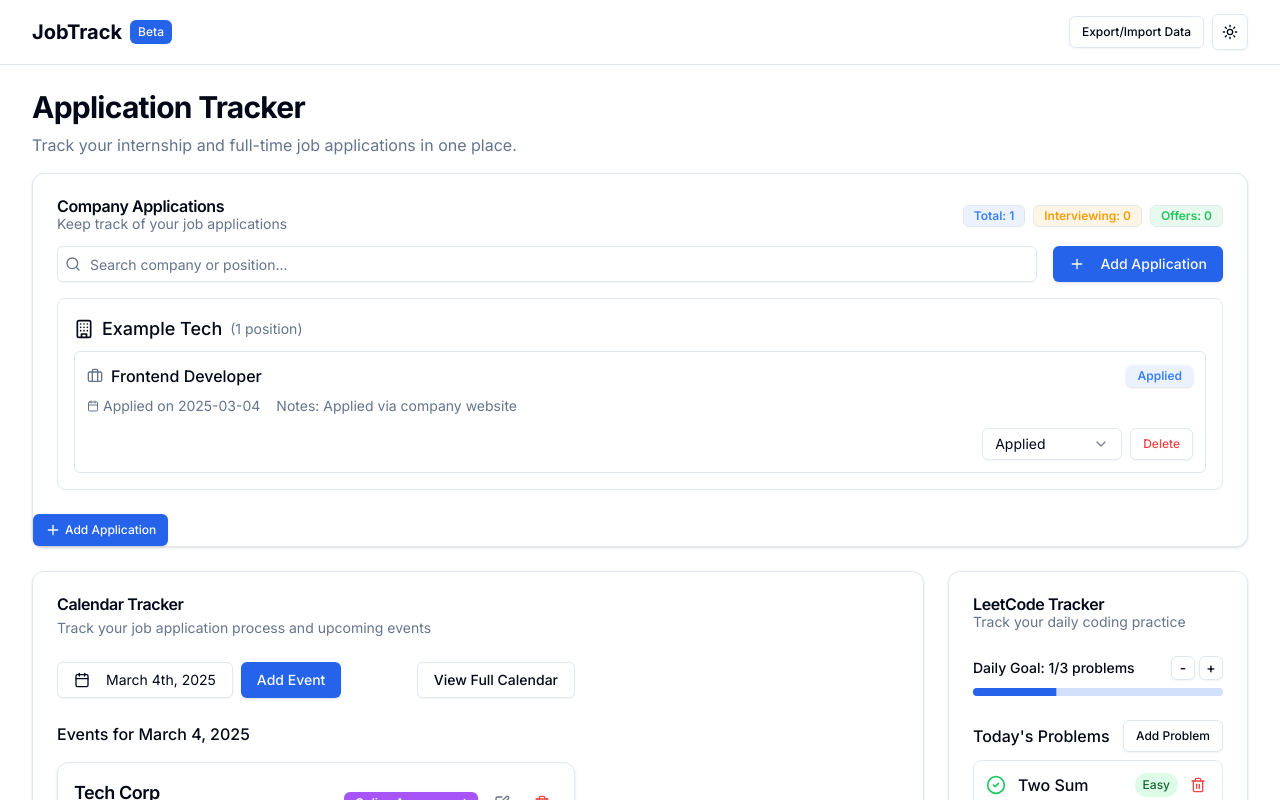
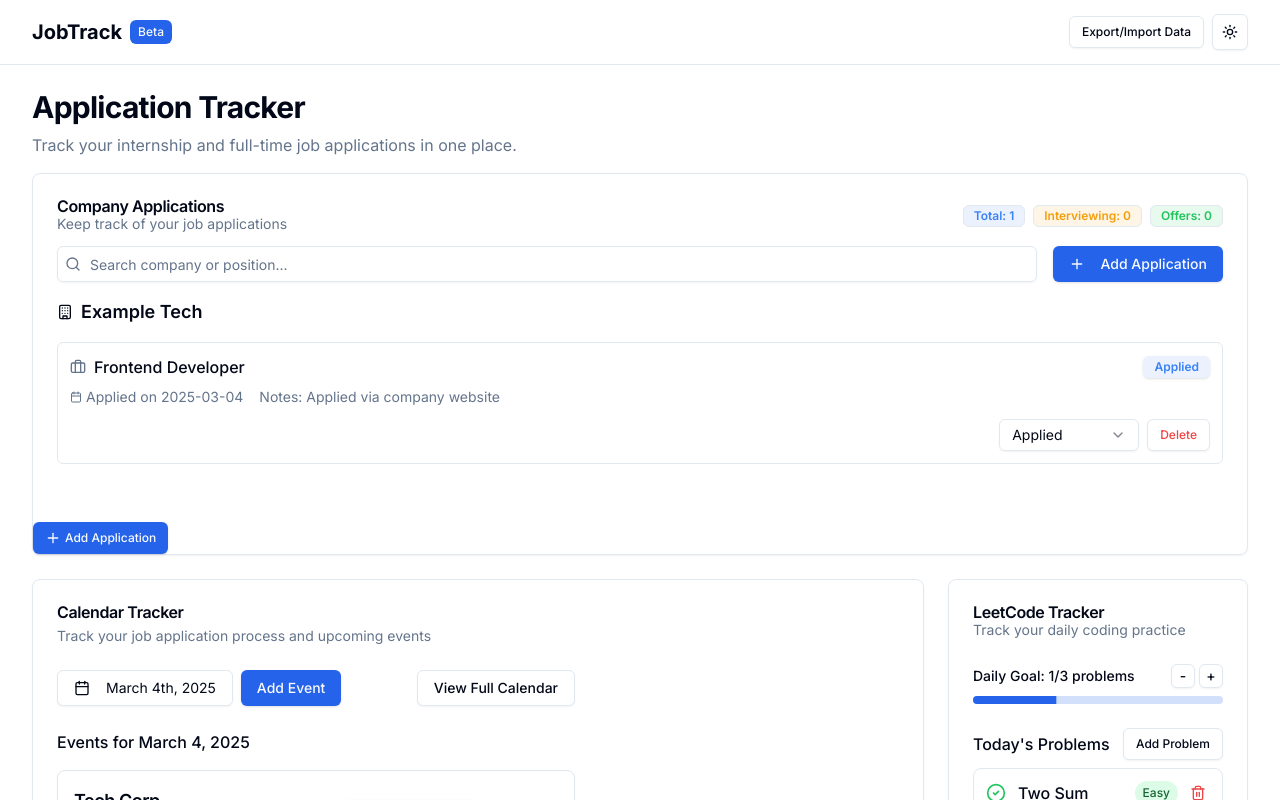
Before and after one commit to Aldo-Zhang/application_tracker, a Next.js app: page / in a window 1280 px wide. Shown: the top 800 px of the page. Built offline with nearby package versions, Linux system fonts and the light colour scheme.

Commit message:
smoother experience

```diff
--- a/app/globals.css
+++ b/app/globals.css
@@ -74,3 +74,12 @@
     @apply bg-background text-foreground;
   }
 }
+
+html {
+  scroll-behavior: smooth;
+}
+
+body {
+  overflow-x: hidden;
+  -webkit-overflow-scrolling: touch; /* 针对iOS设备优化滚动 */
+}
--- a/app/page.tsx
+++ b/app/page.tsx
@@ -24,7 +24,13 @@ export default function Home() {
             </div>
           </div>
         </header>
-        <main className="container py-6 flex-grow">
+        <main
+          className="container py-6 flex-grow"
+          style={{
+            containIntrinsicSize: '0 500px',
+            contentVisibility: 'auto',
+          }}
+        >
           <section className="mb-8 space-y-4">
             <div className="space-y-2">
               <h2 className="text-3xl font-bold tracking-tight">Application Tracker</h2>
--- a/components/calendar-tracker.tsx
+++ b/components/calendar-tracker.tsx
@@ -4,6 +4,7 @@ import { useState, useEffect } from "react"
 import { format, startOfMonth, endOfMonth, eachDayOfInterval } from "date-fns"
 import { CalendarIcon, ChevronLeft, ChevronRight, Edit, Trash2 } from "lucide-react"
 import { DayPicker } from "react-day-picker"
+import { useDebounce } from "use-debounce"
 
 import { cn } from "@/lib/utils"
 import { Button } from "@/components/ui/button"
@@ -83,6 +84,8 @@ export function CalendarTracker() {
   const [newActionItem, setNewActionItem] = useState("")
   const [isFullCalendarOpen, setIsFullCalendarOpen] = useState(false)
   const [calendarMonth, setCalendarMonth] = useState(new Date())
+  const [searchTerm, setSearchTerm] = useState("")
+  const [debouncedSearchTerm] = useDebounce(searchTerm, 300)
 
   // 客户端加载后获取本地存储的数据
   useEffect(() => {
@@ -357,6 +360,11 @@ export function CalendarTracker() {
       </div>
     )
   }
+
+  // 当 debouncedSearchTerm 变化时执行搜索
+  useEffect(() => {
+    // 执行搜索逻辑
+  }, [debouncedSearchTerm])
 
   return (
     <Card className="col-span-1">
--- a/components/company-tracker.tsx
+++ b/components/company-tracker.tsx
@@ -1,8 +1,9 @@
 "use client"
 
-import { useState, useEffect } from "react"
+import { useState, useEffect, useRef } from "react"
 import { format } from "date-fns"
 import { Plus, Search, Building, CalendarIcon, Briefcase } from "lucide-react"
+import { useVirtualizer } from '@tanstack/react-virtual'
 
 import { Card, CardContent, CardDescription, CardHeader, CardTitle } from "@/components/ui/card"
 import { Button } from "@/components/ui/button"
@@ -158,6 +159,20 @@ export function CompanyTracker() {
   const interviewCount = applications.filter(app => app.status === "Interviewing").length
   const offerCount = applications.filter(app => app.status === "Offer Received" || app.status === "Accepted").length
 
+  // Filter companies based on search term
+  const filteredCompanies = Object.entries(groupedByCompany)
+    .filter(([company]) => company.toLowerCase().includes(searchTerm.toLowerCase()))
+    .map(([company, apps]) => ({ company, apps }))
+
+  // Add virtual list logic
+  const parentRef = useRef<HTMLDivElement>(null)
+  const rowVirtualizer = useVirtualizer({
+    count: filteredCompanies.length,
+    getScrollElement: () => parentRef.current,
+    estimateSize: () => 200, // Estimate company group height
+    overscan: 5 // Pre-render extra items
+  })
+
   return (
     <Card>
       <CardHeader className="pb-3">
@@ -198,7 +213,7 @@ export function CompanyTracker() {
           </Button>
         </div>
 
-        {Object.keys(groupedByCompany).length === 0 ? (
+        {filteredCompanies.length === 0 ? (
           <div className="rounded-lg border border-dashed p-6 text-center">
             <Building className="mx-auto h-8 w-8 text-muted-foreground" />
             <p className="mt-2 text-sm text-muted-foreground">
@@ -206,18 +221,38 @@ export function CompanyTracker() {
             </p>
           </div>
         ) : (
-          <div className="space-y-6">
-            {Object.entries(groupedByCompany).map(([company, apps]) => (
-              <div key={company} className="rounded-lg border p-4">
-                <div className="mb-2 flex items-center">
-                  <Building className="mr-2 h-5 w-5" />
-                  <h3 className="text-lg font-medium">{company}</h3>
-                  <span className="ml-2 text-sm text-muted-foreground">
-                    ({apps.length} {apps.length === 1 ? 'position' : 'positions'})
-                  </span>
-                </div>
-                <div className="space-y-3">
-                  {apps.map((app) => (
+          <div
+            ref={parentRef}
+            className="max-h-[600px] overflow-auto"
+            style={{
+              WebkitOverflowScrolling: 'touch' // iOS smooth scrolling
+            }}
+          >
+            <div
+              style={{
+                height: `${rowVirtualizer.getTotalSize()}px`,
+                width: '100%',
+                position: 'relative'
+              }}
+            >
+              {rowVirtualizer.getVirtualItems().map(virtualRow => (
+                <div
+                  key={virtualRow.index}
+                  style={{
+                    position: 'absolute',
+                    top: 0,
+                    left: 0,
+                    width: '100%',
+                    height: `${virtualRow.size}px`,
+                    transform: `translateY(${virtualRow.start}px)`
+                  }}
+                >
+                  <div className="space-y-4 mb-6">
+                    <h3 className="text-lg font-semibold flex items-center">
+                      <Building className="mr-2 h-4 w-4" />
+                      {filteredCompanies[virtualRow.index].company}
+                    </h3>
+                    {filteredCompanies[virtualRow.index].apps.map((app) => (
                       <div key={app.id} className="flex flex-col space-y-2 rounded-md border p-3">
                         <div className="flex items-center justify-between">
                           <div className="flex items-center">
@@ -274,6 +309,7 @@ export function CompanyTracker() {
                   </div>
                 </div>
               ))}
+            </div>
           </div>
         )}
       </CardContent>
--- a/components/ui/card.tsx
+++ b/components/ui/card.tsx
@@ -9,9 +9,13 @@ const Card = React.forwardRef<
   <div
     ref={ref}
     className={cn(
-      "rounded-xl border bg-card text-card-foreground shadow",
+      "rounded-lg border bg-card text-card-foreground shadow-sm",
       className
     )}
+    style={{
+      transform: 'translateZ(0)',
+      willChange: 'transform',
+    }}
     {...props}
   />
 ))
--- a/package.json
+++ b/package.json
@@ -19,6 +19,7 @@
     "@radix-ui/react-slot": "^1.1.2",
     "@radix-ui/react-toast": "^1.2.6",
     "@shadcn/ui": "^0.0.4",
+    "@tanstack/react-virtual": "^3.13.2",
     "aws-amplify": "^6.13.2",
     "class-variance-authority": "^0.7.1",
     "clsx": "^2.1.1",
@@ -30,7 +31,8 @@
     "react-day-picker": "^9.5.1",
     "react-dom": "^18",
     "tailwind-merge": "^3.0.2",
-    "tailwindcss-animate": "^1.0.7"
+    "tailwindcss-animate": "^1.0.7",
+    "use-debounce": "^10.0.4"
   },
   "devDependencies": {
     "@types/node": "^20",
```
Also changed, not shown: 1 other file (tests, documents, lock files or other folders). Lines whose indentation alone changed are shown as unchanged.
